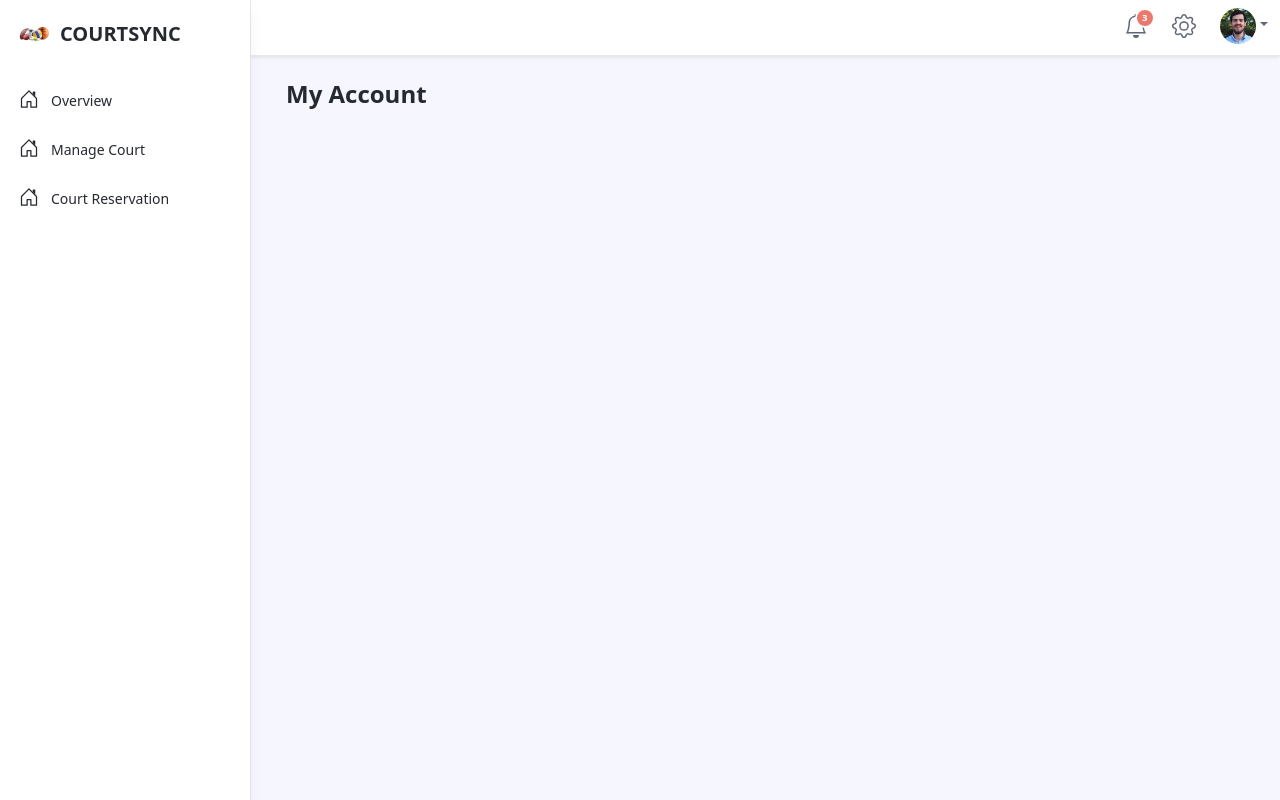
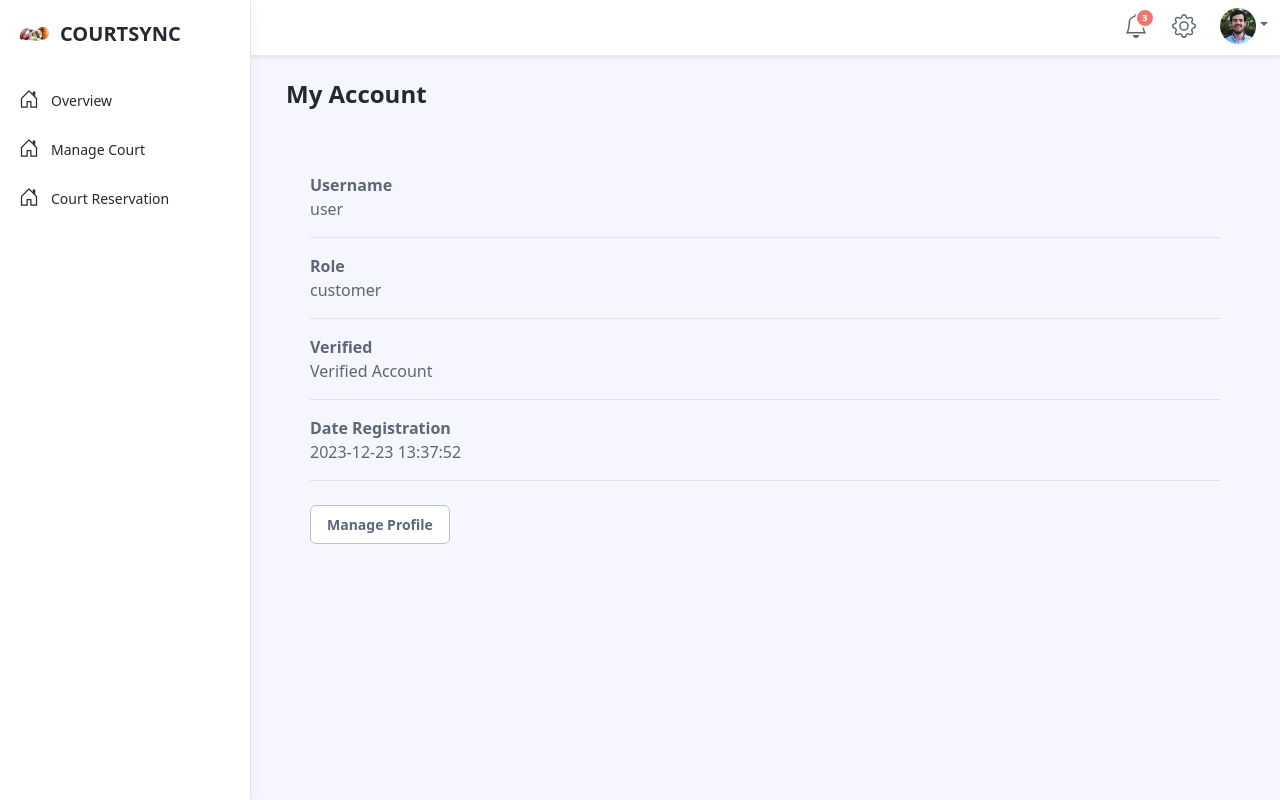
Before and after one commit to imaarc/CourtReservation, a PHP site: page /admin/Account.php in a window 1280 px wide. Run offline with PHP 8.4, Linux system fonts and the light colour scheme; a user stored in the database is signed in; data comes from the database, SQL or seed files in the repository; some libraries are stand-ins or nearby versions.

Commit message:
UpdatedCommit

```diff
--- a/admin/Account.php
+++ b/admin/Account.php
@@ -16,14 +16,42 @@
 
                     <?php
 
-                    if(isset($_GET['SuccessUpdate'])){
+                    if(isset($_GET['WrongCurrent'])){
 
-                        $SuccessUpdate = $_GET['SuccessUpdate'];
+                        $WrongCurrent = $_GET['WrongCurrent'];
 
-                        if($SuccessUpdate == 1){
+                        if($WrongCurrent == 1){
+                            ?>
+                                <div class="alert alert-danger" role="alert">
+                                Wrong Confirmation or Current Password
+                                </div>
+                            <?php
+                        }
+
+                    }
+
+                    if(isset($_GET['WrongConfirm'])){
+
+                        $WrongConfirm = $_GET['WrongConfirm'];
+
+                        if($WrongConfirm == 1){
+                            ?>
+                                <div class="alert alert-danger" role="alert">
+                                    Wrong Confirmation or Current Password
+                                </div>
+                            <?php
+                        }
+
+                    }
+
+                    if(isset($_GET['PasswordSuccess'])){
+
+                        $PasswordSuccess = $_GET['PasswordSuccess'];
+
+                        if($PasswordSuccess == 1){
                             ?>
                                 <div class="alert alert-success" role="alert">
-                                    Updated Profile!
+                                   Password Succesfully Updated!
                                 </div>
                             <?php
                         }
@@ -36,7 +64,7 @@
 
                             <?php
 
-                            $sql = "SELECT * FROM tbl_user INNER JOIN tbl_user_details ON tbl_user.userId = tbl_user_details.userId WHERE tbl_user.userId = '$userId'";
+                            $sql = "SELECT * FROM tbl_user WHERE tbl_user.userId = '$userId'";
                             $result = $connect->query($sql);
 
                             if(!empty($result)){
@@ -51,32 +79,47 @@
                                             <div class="item border-bottom py-3">
                                                 <div class="row justify-content-between align-items-center">
                                                     <div class="col-auto">
-                                                        <div class="item-label"><strong>Name</strong></div>
-                                                        <div class="item-data"><?php echo $row['fullName'] ?></div>
+                                                        <div class="item-label"><strong>Username</strong></div>
+                                                        <div class="item-data"><?php echo $row['username'] ?></div>
                                                     </div><!--//col-->
                                                 </div><!--//row-->
                                             </div><!--//item-->
                                             <div class="item border-bottom py-3">
                                                 <div class="row justify-content-between align-items-center">
                                                     <div class="col-auto">
-                                                        <div class="item-label"><strong>Address</strong></div>
-                                                        <div class="item-data"><?php echo $row['address'] ?></div>
+                                                        <div class="item-label"><strong>Role</strong></div>
+                                                        <div class="item-data"><?php echo $row['role'] ?></div>
                                                     </div><!--//col-->
                                                 </div><!--//row-->
                                             </div><!--//item-->
                                             <div class="item border-bottom py-3">
                                                 <div class="row justify-content-between align-items-center">
                                                     <div class="col-auto">
-                                                        <div class="item-label"><strong>Contact Number</strong></div>
-                                                        <div class="item-data"><?php echo $row['contactNumber'] ?></div>
+                                                        <div class="item-label"><strong>Verified</strong></div>
+                                                        <div class="item-data">
+
+                                                        <?php if($row['isVerified'] == 1){
+                                                            ?>
+                                                            Verified Account
+                                                            <?php
+
+                                                        }else{
+                                                            ?>
+                                                            Not Verified Account
+                                                            <?php
+                                                        }
+
+                                                        ?>
+
+                                                        </div>
                                                     </div><!--//col-->
                                                 </div><!--//row-->
                                             </div><!--//item-->
                                             <div class="item border-bottom py-3">
                                                 <div class="row justify-content-between align-items-center">
                                                     <div class="col-auto">
-                                                        <div class="item-label"><strong>Email</strong></div>
-                                                        <div class="item-data"><?php echo $row['emailAddress'] ?></div>
+                                                        <div class="item-label"><strong>Date Registration</strong></div>
+                                                        <div class="item-data"><?php echo $row['dateAdded'] ?></div>
                                                     </div><!--//col-->
                                                 </div><!--//row-->
                                             </div><!--//item-->
@@ -106,36 +149,31 @@
         <div class="modal-dialog">
             <div class="modal-content">
             <div class="modal-header">
-                <h5 class="modal-title" id="exampleModalLabel">Update Profile</h5>
+                <h5 class="modal-title" id="exampleModalLabel">Change Password</h5>
             </div>
-            <form action="PHP/UpdateProfile.php" method="POST">
+            <form action="PHP/ChangePassword.php" method="POST">
             <div class="modal-body">
 
                 <div class="email mb-3">
-                    <label class="sr-only" for="signup-email">Full Name</label>
-                    <input id="FullName" name="fullName" type="text" class="form-control signup-name" placeholder="Venue name" required="required">
+                    <label class="sr-only" for="signup-email">Current Password</label>
+                    <input name="currentPassword" type="text" class="form-control " placeholder="Current Password" required="required">
                 </div>
 
                 <div class="email mb-3">
-                    <label class="sr-only" for="signup-email">Address</label>
-                    <input id="address" name="address" type="text" class="form-control signup-name" placeholder="Location" required="required">
+                    <label class="sr-only" for="signup-email">New Password</label>
+                    <input name="NewPassword" type="text" class="form-control " placeholder="New Password" required="required">
                 </div>
 
                 <div class="email mb-3">
-                    <label class="sr-only" for="signup-email">Contact No.</label>
-                    <input id="contactNumber" name="contactNumber" type="number" class="form-control signup-name" placeholder="Contact No." required="required">
+                    <label class="sr-only" for="signup-email">Confirm Password</label>
+                    <input name="ConfirmPassword" type="text" class="form-control " placeholder="Confirm Password" required="required">
                 </div>
 
-                <div class="email mb-3">
-                    <label class="sr-only" for="signup-email">Email Address</label>
-                    <input id="emailAddress" name="emailAddress" type="email" class="form-control signup-name" placeholder="Email Address" required="required">
-                </div>
-
-                <input type="hidden" name="userId" id="userIDManageProfile">
+                <input type="hidden" name="userId" value="<?php echo $userId ?>">
             </div>
                 <div class="modal-footer">
                     <button type="button" class="btn btn-secondary" data-bs-dismiss="modal">Close</button>
-                    <button type="submit" name="UpdateButtonProfile" class="btn btn-primary">Save changes</button>
+                    <button type="submit" name="ChangePasswordBtn" class="btn btn-primary">Save changes</button>
                 </div>
             </form>
             </div>
@@ -148,40 +186,7 @@
 
     <!-- JQUERY -->
 
-    <!-- MANAGE BUTTON JQUERY -->
-    <script>
 
-    $(document).on('click', '.ManageBtn', function(){
-
-        var userId = $(this).val();
-
-        $.ajax({
-
-            type: "GET",
-            url: "PHP/GetProfileDetails.php?userID=" + userId,
-            success: function (response) {
-
-                var res = jQuery.parseJSON(response);
-                if(res.status == 422) {
-
-                    alert(res.message);
-                }else if(res.status == 200){
-
-                    $('#userIDManageProfile').val(res.data.userId);
-                    $('#FullName').val(res.data.fullName);
-                    $('#address').val(res.data.address);
-                    $('#contactNumber').val(res.data.contactNumber);
-                    $('#emailAddress').val(res.data.emailAddress);
-                    $('#ManageCourtModal').modal('show');
-
-                }
-            }
-
-        });
-
-    });
-
-    </script>
 
     <?php include('includes/bootstrapCDN.php') ?>
     <?php include('includes/footer.php') ?>
--- a/admin/CourtReservationList.php
+++ b/admin/CourtReservationList.php
@@ -121,7 +121,7 @@
                                                     ?>
                                                         <div class="intro"><span style="color: green;"><?php echo $row['status'] ?></span></div>
                                                     <?php
-                                                }else if($row['status'] == 'Pending'){
+                                                }else if($row['status'] == 'Pending Reservation'){
                                                     ?>
                                                         <button class="ConfirmedBtn btn app-btn-secondary" data-bs-toggle="modal" data-bs-target="#ConfirmedModal" UserID ="<?php echo $row['userId'] ?>" value="<?php echo $row['courtReservationId'] ?>">Confirm Reservation</button>
                                                         <button class="DeclinedBtn btn app-btn-secondary" data-bs-toggle="modal" data-bs-target="#DeclinedModal" UserID ="<?php echo $row['userId'] ?>" value="<?php echo $row['courtReservationId'] ?>">Declined Reservation</button>
--- a/admin/includes/header.php
+++ b/admin/includes/header.php
@@ -6,6 +6,7 @@
    <title>CourtSync</title>
     <link rel="icon" href="../images/balls.png" type="image/x-icon">
 	<script src="https://cdn.jsdelivr.net/npm/chart.js"></script>
+
 
     <!-- Meta -->
     <meta charset="utf-8">
@@ -144,7 +145,7 @@
 				            <a class="dropdown-toggle" id="user-dropdown-toggle" data-bs-toggle="dropdown" href="#" role="button" aria-expanded="false"><img src="assets/images/user.png" alt="user profile"></a>
 				            <ul class="dropdown-menu" aria-labelledby="user-dropdown-toggle">
 								<li><a class="dropdown-item" href="Account.php">Account</a></li>
-								<li><a class="dropdown-item" href="settings.html">Settings</a></li>
+								<!-- <li><a class="dropdown-item" href="settings.html">Settings</a></li> -->
 								<li><hr class="dropdown-divider"></li>
 								<li><a class="dropdown-item" href="Logout.php">Log Out</a></li>
 							</ul>
@@ -318,3 +319,7 @@
 	    </div><!--//app-sidepanel-->
     </header><!--//app-header-->
 	<!--//Bootstrap Icons: https://icons.getbootstrap.com/ -->
+
+	<script>
+		$("#AccountModal").prependTo("body");
+	</script>
--- a/admin/index.php
+++ b/admin/index.php
@@ -17,7 +17,7 @@
 
   								<?php
 
-								$sqlMonthlySales = "SELECT SUM(payment) as SumPayments FROM tbl_court_reservation INNER JOIN tbl_court on tbl_court.courtId = tbl_court_reservation.courtId WHERE tbl_court.userId = '$userId' AND MONTH(tbl_court_reservation.dateAdded) = MONTH(NOW())";
+								$sqlMonthlySales = "SELECT SUM(totalPayment) as SumPayments FROM tbl_court_reservation INNER JOIN tbl_court on tbl_court.courtId = tbl_court_reservation.courtId WHERE tbl_court.userId = '$userId' AND MONTH(tbl_court_reservation.dateAdded) = MONTH(NOW())";
 								$result = $connect->query($sqlMonthlySales);
 
 								if(!empty($result)){
@@ -92,7 +92,7 @@
 
 				$SqlChartMonthlySales = "SELECT
 				MONTHNAME(tbl_court_reservation.dateAdded) as monthname,
-				SUM(payment) as MonthlySales
+				SUM(totalPayment) as MonthlySales
 				FROM
 					tbl_court_reservation
 				INNER JOIN
```
Also changed, not shown: admin/CourtManagement.php (+18 -6 lines), admin/PHP/ChangePassword.php (added, +40 -0 lines).
